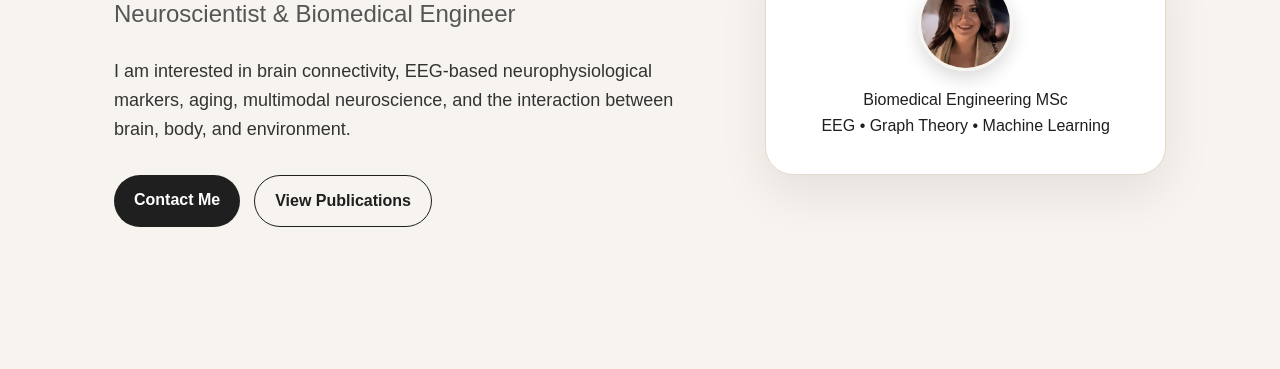
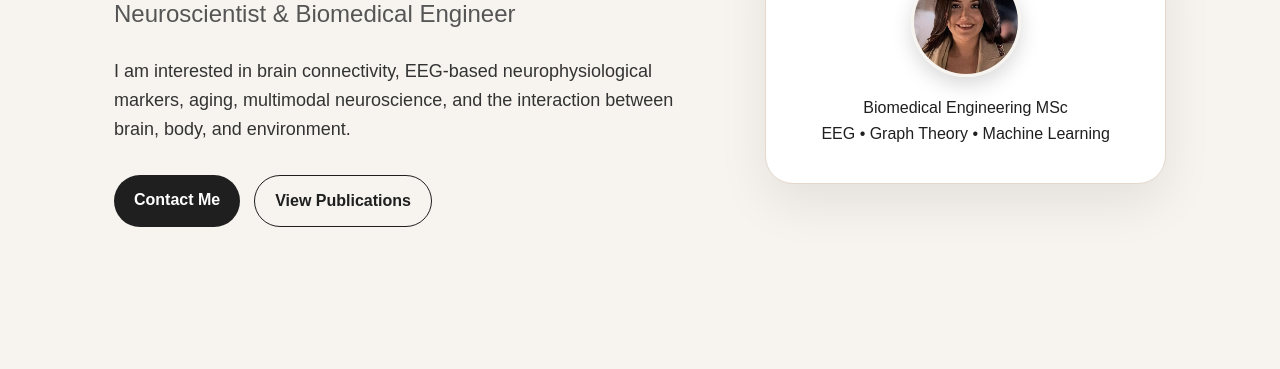
Before and after one commit to duyguduman/duyguduman.github.io, a plain HTML site: page index.html in a window 1280 px wide. Shown: the part 272-641 px from the top of the page. Drawn offline with Linux system fonts and the light colour scheme.

Commit message:
Update style.css

```diff
--- a/style.css
+++ b/style.css
@@ -138,14 +138,14 @@ body {
 }
 
 .profile-photo {
-  width: 95px;
-  height: 95px;
+  width: 110px;
+  height: 110px;
   border-radius: 50%;
   object-fit: cover;
   display: block;
-  margin: 0 auto 16px;
+  margin: 0 auto 18px;
   border: 3px solid #f7f4ef;
-  box-shadow: 0 8px 18px rgba(0, 0, 0, 0.14);
+  box-shadow: 0 8px 20px rgba(0, 0, 0, 0.15);
 }
 
 .section {
```
